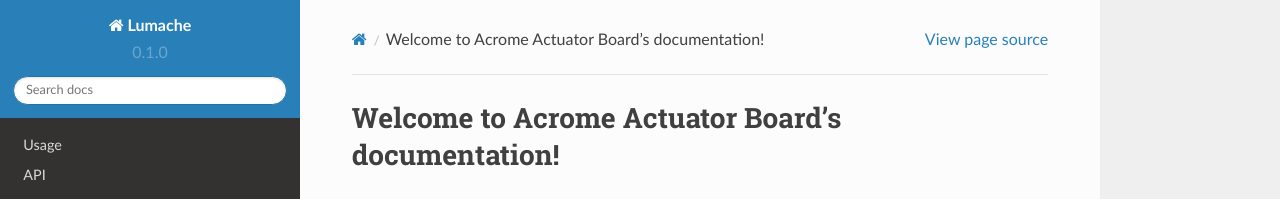
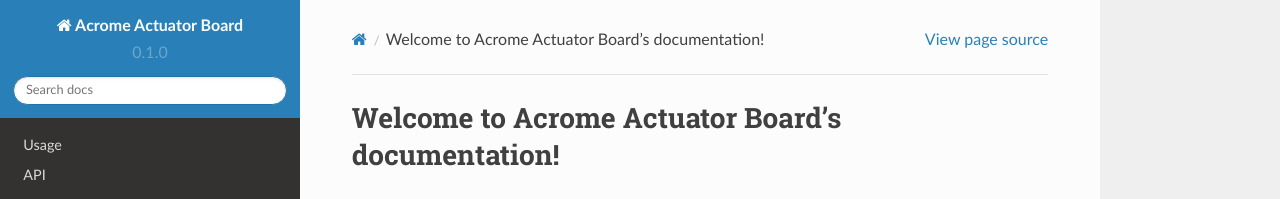
Before and after one commit to serhargun/Acrome-SMD, a Sphinx documentation site: the page built from docs/source/index.rst, in a window 1280 px wide. Shown: the top 199 px of the page. Built offline with Sphinx 7.4.7 and the Read the Docs theme 2.0.0, drawn with Linux system fonts in a browser that asks for light colours.

Commit message:
Update conf.py

```diff
--- a/docs/source/conf.py
+++ b/docs/source/conf.py
@@ -2,7 +2,7 @@
 
 # -- Project information
 
-project = 'Lumache'
+project = 'Acrome Actuator Board'
 copyright = '2021, Graziella'
 author = 'Graziella'
 
```
